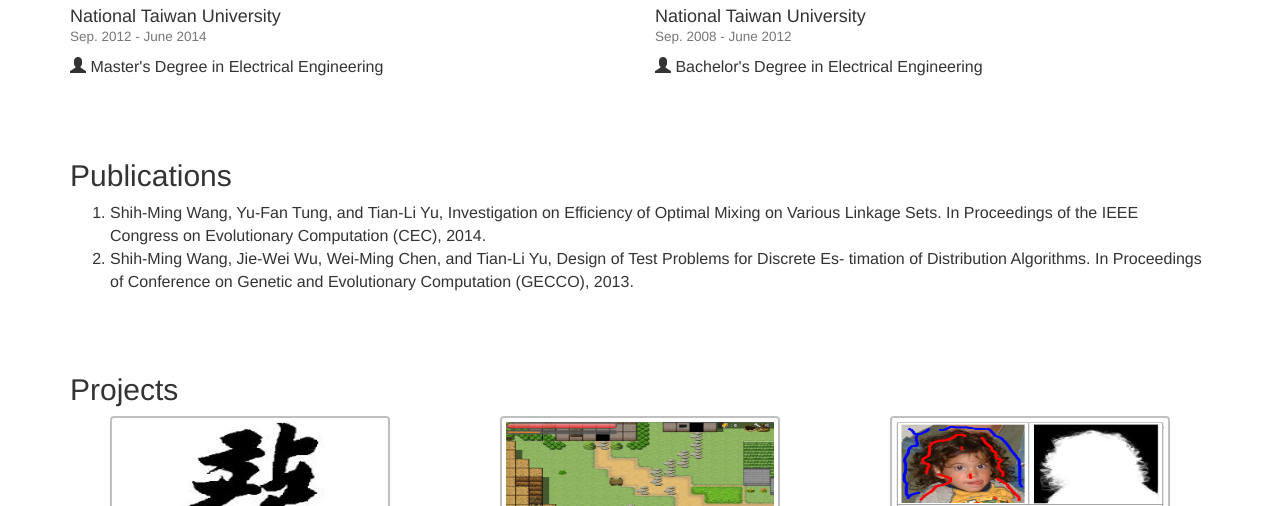
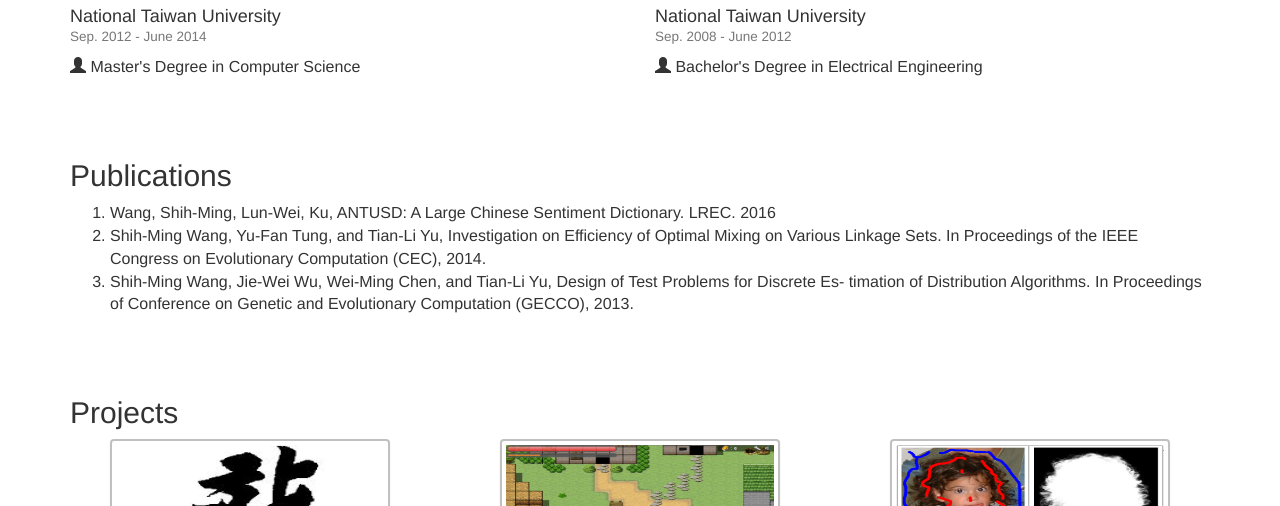
Before and after one commit to ipod825/ipod825.github.io, a plain HTML site: page index.html in a window 1280 px wide. Shown: the part 594-1100 px from the top of the page. Drawn offline with Linux system fonts and the light colour scheme.

Commit message:
add publication lrec

```diff
--- a/index.html
+++ b/index.html
@@ -109,7 +109,7 @@
 				<h4>National Taiwan University<br><small>Sep. 2012 - June 2014 </small></h4>
 
 				<ul class="list-unstyled icons-ul">
-					<li><i class="glyphicon glyphicon-user"></i> Master's Degree in Electrical Engineering</li>
+					<li><i class="glyphicon glyphicon-user"></i> Master's Degree in Computer Science</li>
 				</ul>
 			</div>
 		</div>
@@ -140,13 +140,15 @@
 <div class="row">
 	<div class="col-lg-12">
 		<ol>
+		    <li>
+		        Wang, Shih-Ming, Lun-Wei, Ku, ANTUSD: A Large Chinese Sentiment Dictionary. LREC. 2016
+            </li>
 			<li>
 			Shih-Ming Wang, Yu-Fan Tung, and Tian-Li Yu, Investigation on Efficiency of Optimal Mixing on Various Linkage Sets. In Proceedings of the IEEE Congress on Evolutionary Computation (CEC), 2014.
 			</li>
 			<li>
 			Shih-Ming Wang, Jie-Wei Wu, Wei-Ming Chen, and Tian-Li Yu, Design of Test Problems for Discrete Es- timation of Distribution Algorithms.  In Proceedings of Conference on Genetic and Evolutionary Computation (GECCO), 2013.
 			</li>
-
 		</ol>
 
 	</div>
```
Also changed, not shown: 1 other file.
